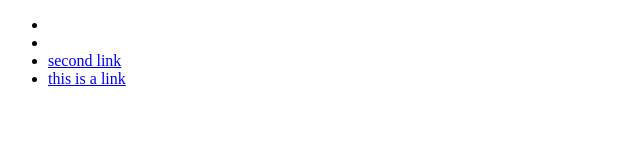
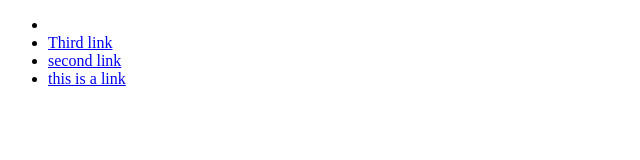
Before and after one commit to visionbirds/git-test, a plain HTML site: page index.html in a window 1280 px wide. Shown: the full height of the page, 0-640 px from the left. Drawn offline with Linux system fonts and the light colour scheme.

Commit message:
modified:   .idea/workspace.xml 	modified:   index.html

```diff
--- a/index.html
+++ b/index.html
@@ -11,7 +11,7 @@
 <div class="container">
     <ul class="menu">
         <li class="sub-link"><a href="#" class="link"></a></li>
-        <li class="sub-link"><a href="#" class="link"></a></li>
+        <li class="sub-link"><a href="#" class="link">Third link</a></li>
         <li class="sub-link"><a href="#" class="link">second link</a></li>
         <li class="sub-link"><a href="#" class="link">this is a link</a></li>
     </ul>
```
